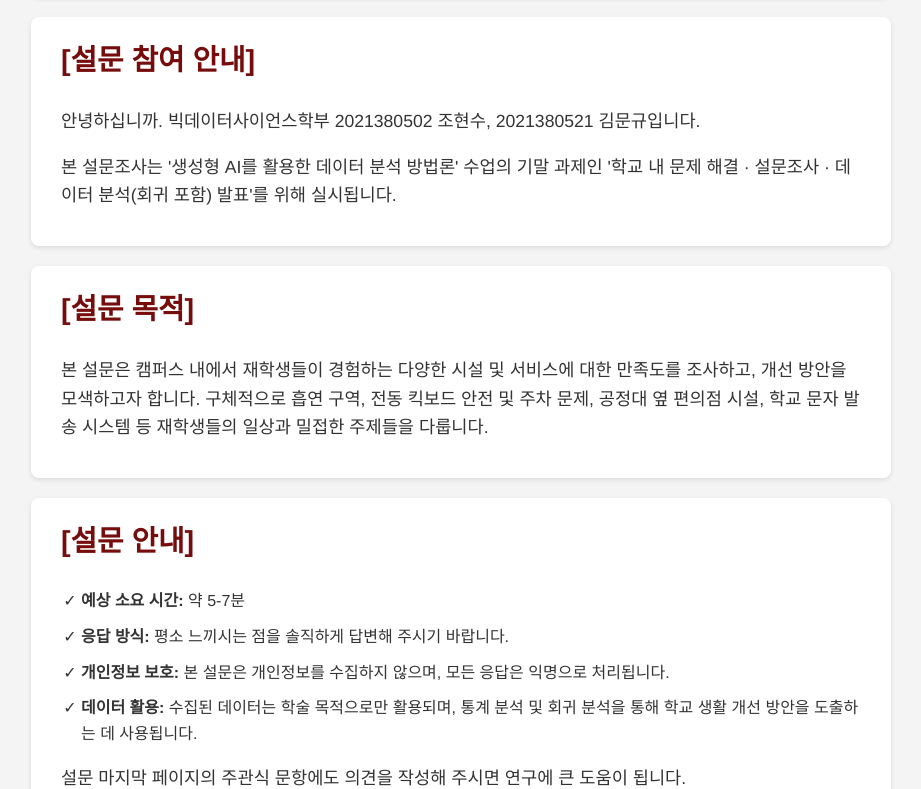
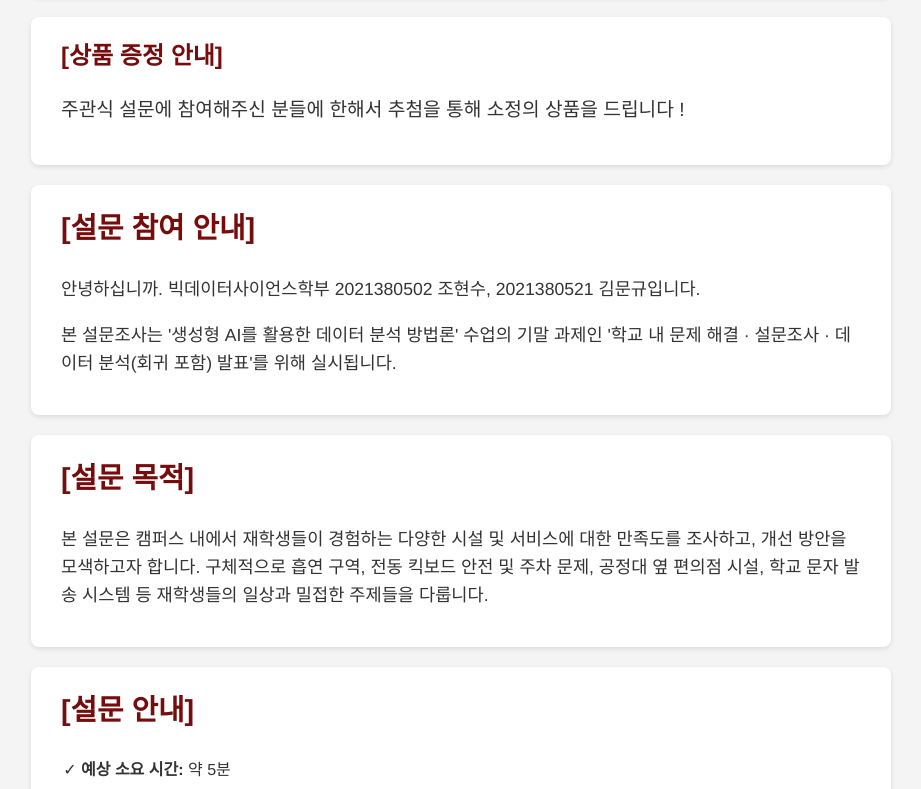
Before and after one commit to Mason-cho320/my-landing, a plain HTML site: page index.html in a window 1280 px wide. Shown: the part 155-944 px from the top of the page, without its empty margins (179-1100 px from the left). Drawn offline with Linux system fonts and the light colour scheme.

Commit message:
최종 랜딩 페이지

```diff
--- a/index.html
+++ b/index.html
@@ -10,6 +10,11 @@
     <header>
         <h1>학교 내 문제 해결 및 설문조사</h1>
     </header>
+
+    <section id="gift-info">
+        <h2 style="font-size: 1.5em;">[상품 증정 안내]</h2>
+        <p style="font-size: 1.2em;">주관식 설문에 참여해주신 분들에 한해서 추첨을 통해 소정의 상품을 드립니다 !</p>
+    </section>
 
     <section id="survey-intro">
         <h2>[설문 참여 안내]</h2>
@@ -25,9 +30,9 @@
     <section id="survey-guidance">
         <h2>[설문 안내]</h2>
         <ul>
-            <li><strong>예상 소요 시간:</strong> 약 5-7분</li>
+            <li><strong>예상 소요 시간:</strong> 약 5분</li>
             <li><strong>응답 방식:</strong> 평소 느끼시는 점을 솔직하게 답변해 주시기 바랍니다.</li>
-            <li><strong>개인정보 보호:</strong> 본 설문은 개인정보를 수집하지 않으며, 모든 응답은 익명으로 처리됩니다.</li>
+            <li><strong>개인정보 보호:</strong> 주관식 설문에 한정하여 상품 수령을 위해 이메일과 이름만을 수집합니다.</li>
             <li><strong>데이터 활용:</strong> 수집된 데이터는 학술 목적으로만 활용되며, 통계 분석 및 회귀 분석을 통해 학교 생활 개선 방안을 도출하는 데 사용됩니다.</li>
         </ul>
         <p>설문 마지막 페이지의 주관식 문항에도 의견을 작성해 주시면 연구에 큰 도움이 됩니다.</p>
```
